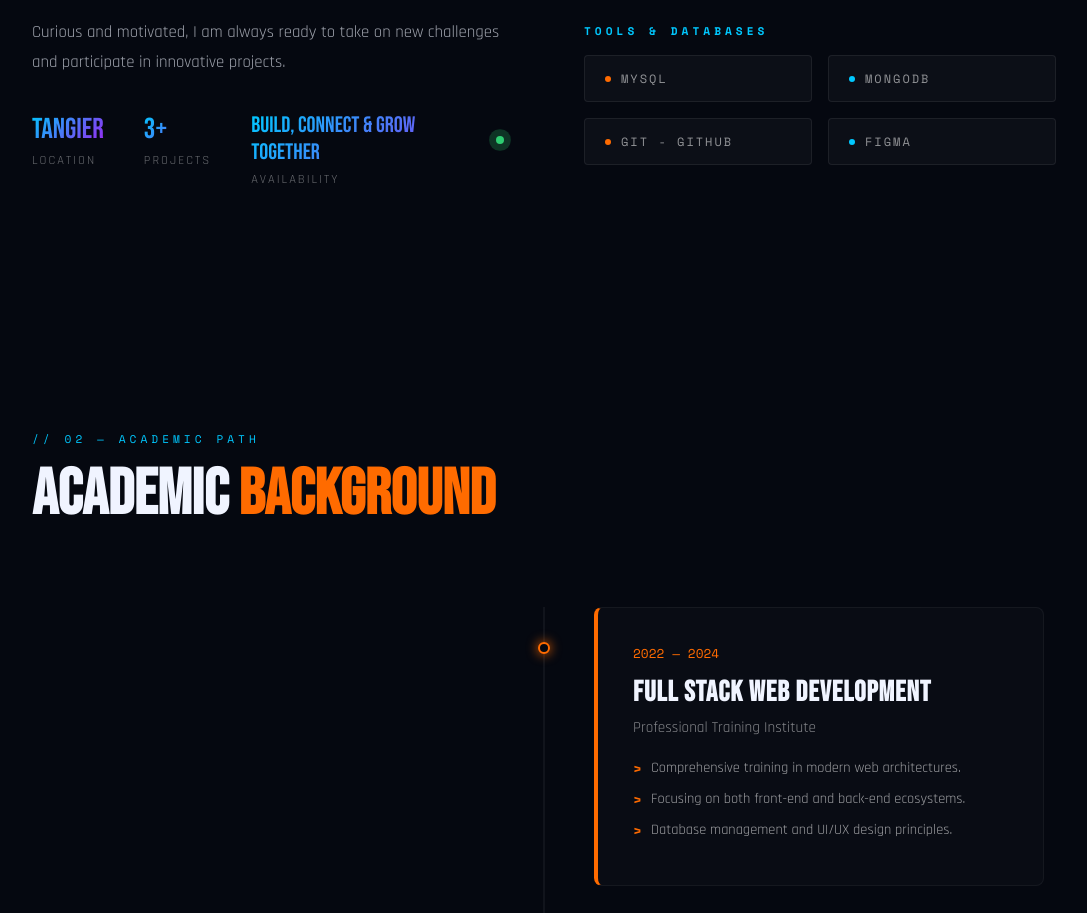
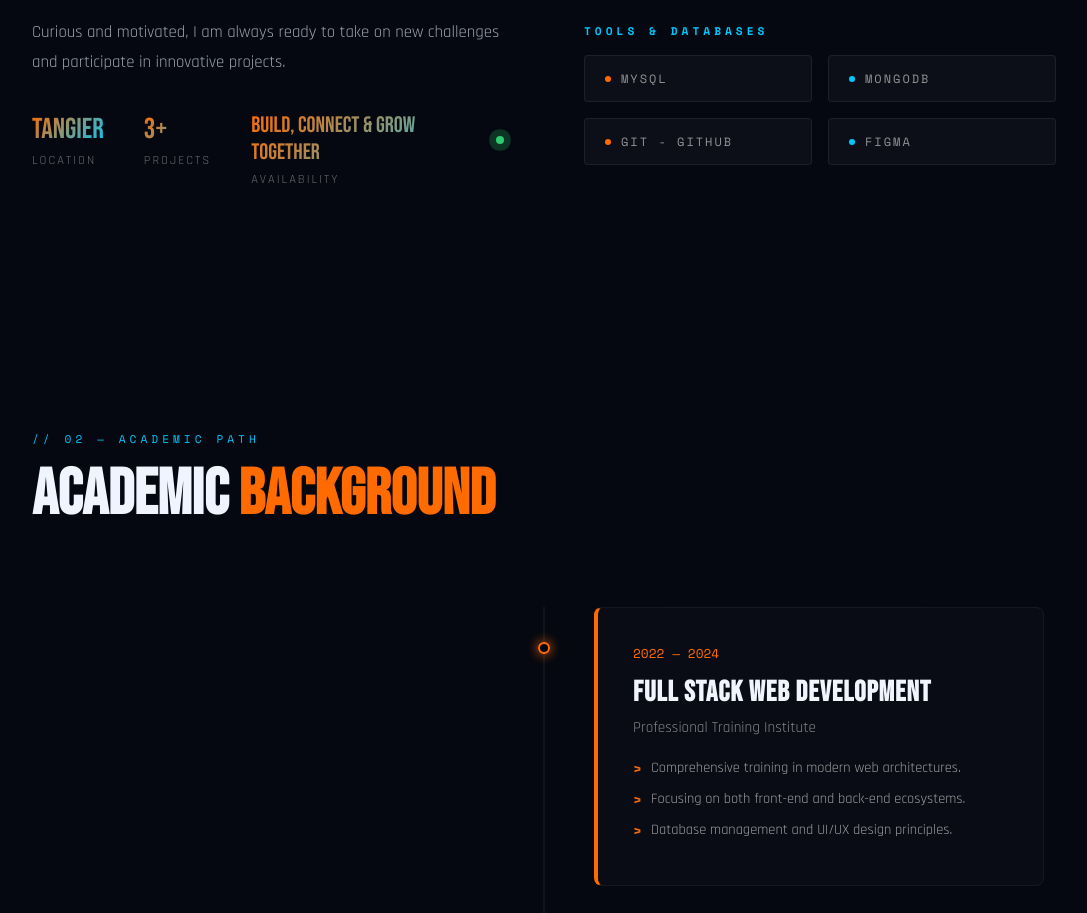
Before and after one commit to yasmineh-d/Portfolio, a plain HTML site: page index.html in a window 1280 px wide. Shown: the part 1290-2203 px from the top of the page, without its empty margins (96-1183 px from the left). Drawn offline with nearby package versions, Linux system fonts and the light colour scheme.

Commit message:
add la modification

```diff
--- a/style.css
+++ b/style.css
@@ -504,7 +504,7 @@
 .stat-num {
   font-family: 'Bebas Neue', sans-serif;
   font-size: 1.8rem;
-  background: linear-gradient(135deg, var(--ice), #a020f0);
+  background: linear-gradient(135deg, var(--fire), var(--ice));
   background-clip: text;
   -webkit-background-clip: text;
   -webkit-text-fill-color: transparent;
```
